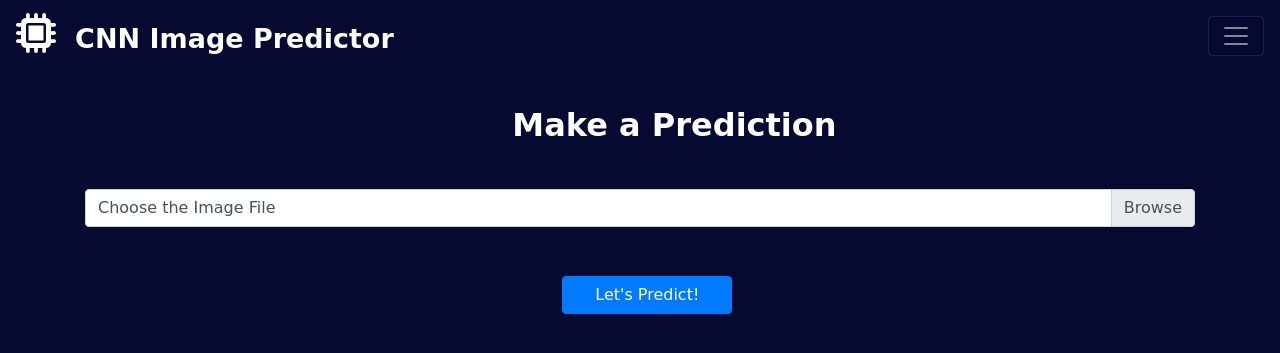
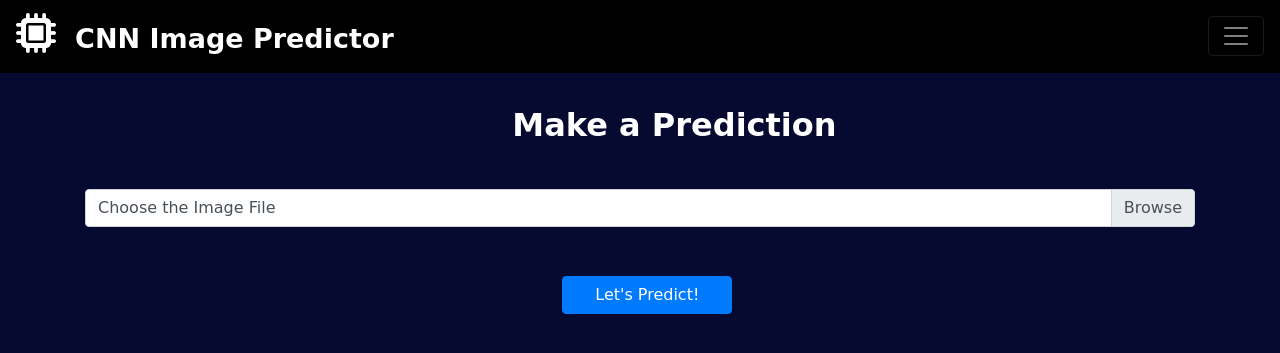
Before and after one commit to janaSunrise/CNN-image-prediction-webapp-learning, a Django app: page / in a window 1280 px wide. Shown: the top 353 px of the page. Run offline with Django 3.2, Linux system fonts and the light colour scheme; some libraries are stand-ins or nearby versions; some web fonts are replaced.

Commit message:
change to black nav

```diff
--- a/static/css/style.css
+++ b/static/css/style.css
@@ -14,8 +14,8 @@ body {
 }
 
 .custom-navbar {
-    background-color: #060930;
-    /* background-color: #000000; */
+    /* background-color: #060930; */
+    background-color: #000000;
 }
 
 #white-text {
```
